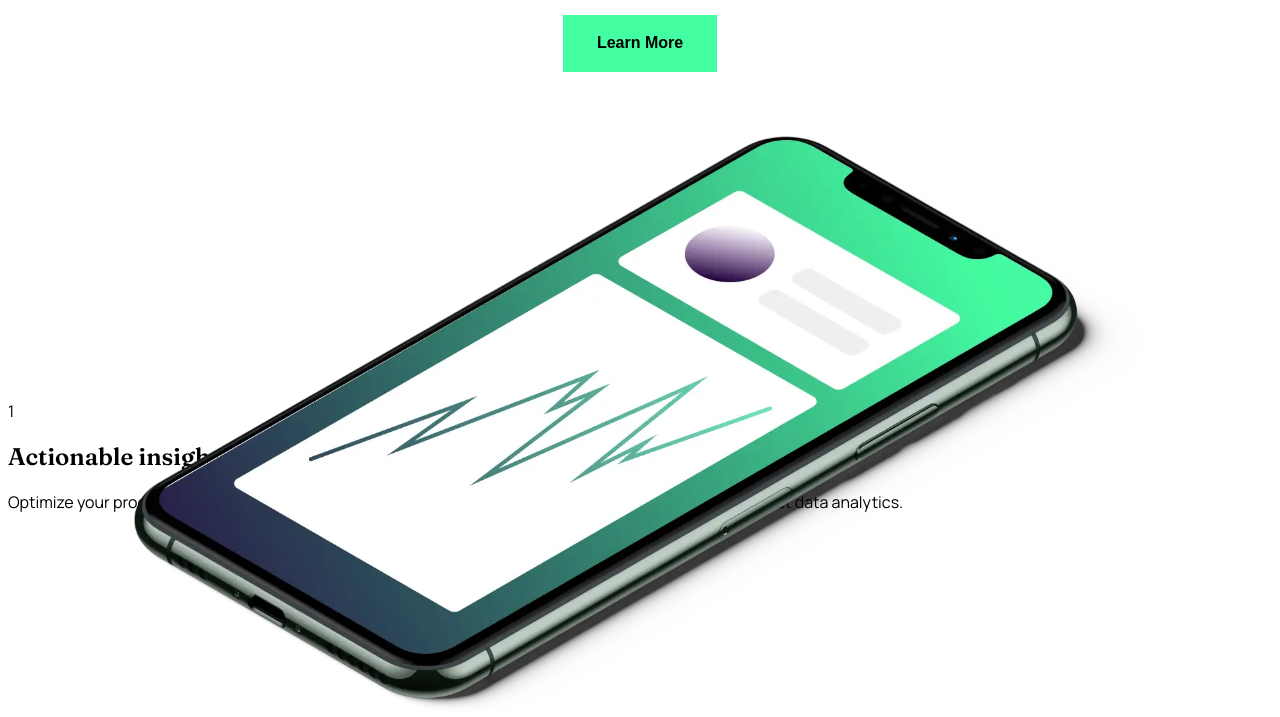
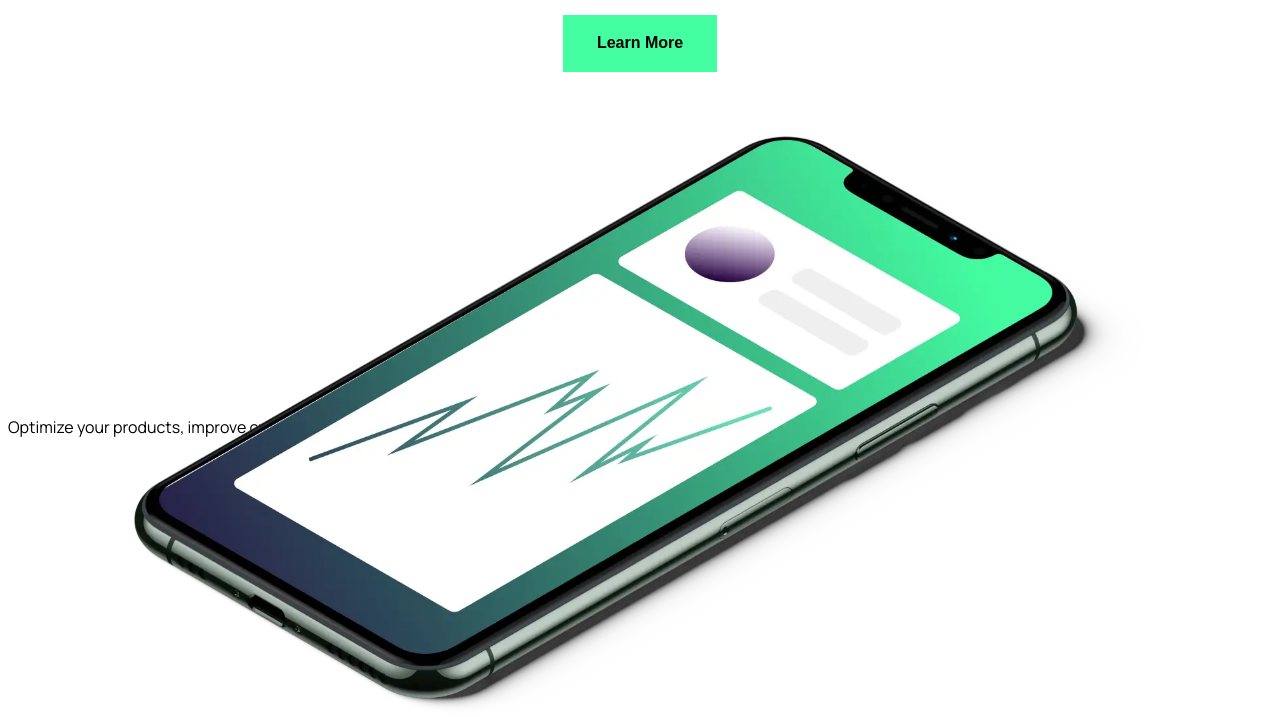
Before and after one commit to DarrickFauvel/fem2509-workit-landing-page, a website built with Vite: page index.html in a window 1280 px wide. Shown: the part 206-923 px from the top of the page. Built offline with nearby package versions, Linux system fonts and the light colour scheme.

Commit message:
Add container class

```diff
--- a/index.html
+++ b/index.html
@@ -59,10 +59,7 @@
         </div>
       </section>
 
-      <section class="features">
-        <wc-feature>
-          <div>1</div>
-          <h2>Actionable insights</h2>
+      <section class="features container-sm">
           <p>
             Optimize your products, improve customer satisfaction and stay ahead
             of the competition with our product data analytics.
```
